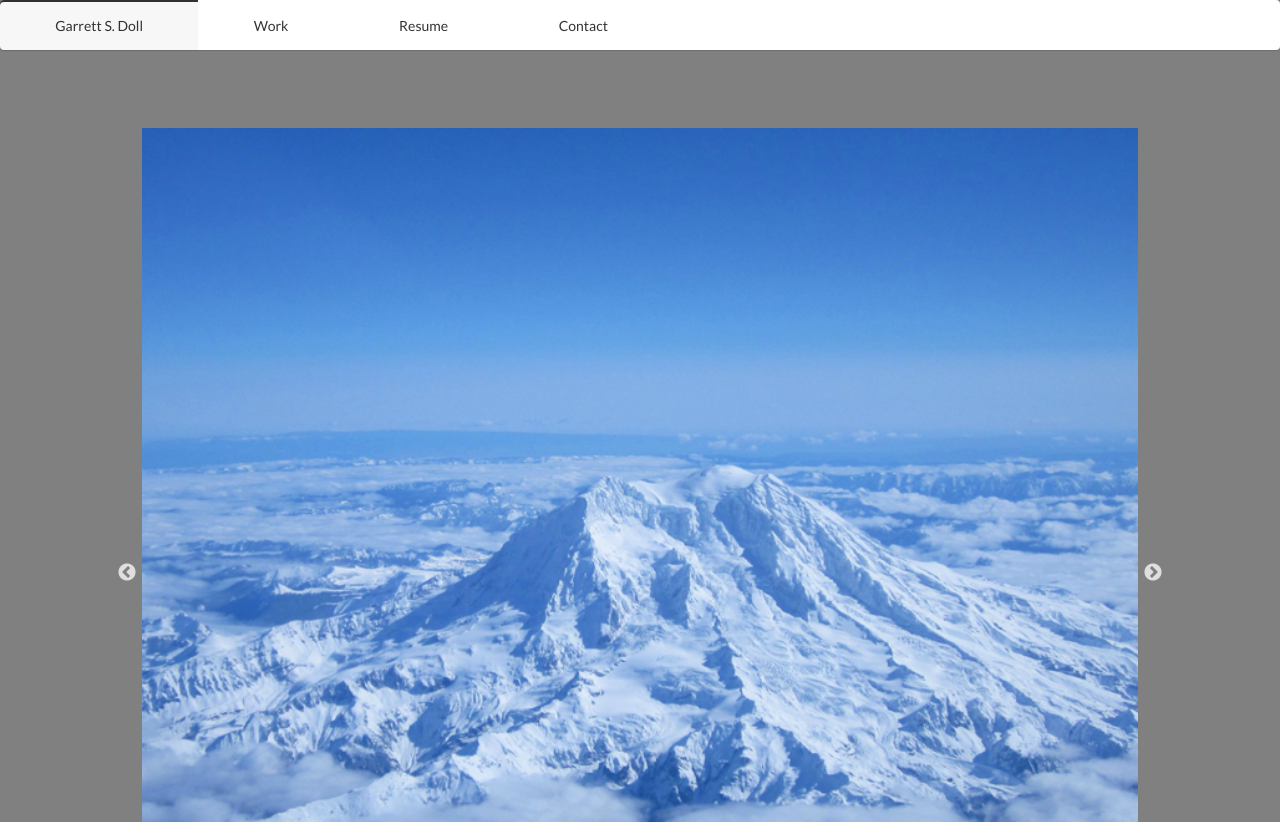
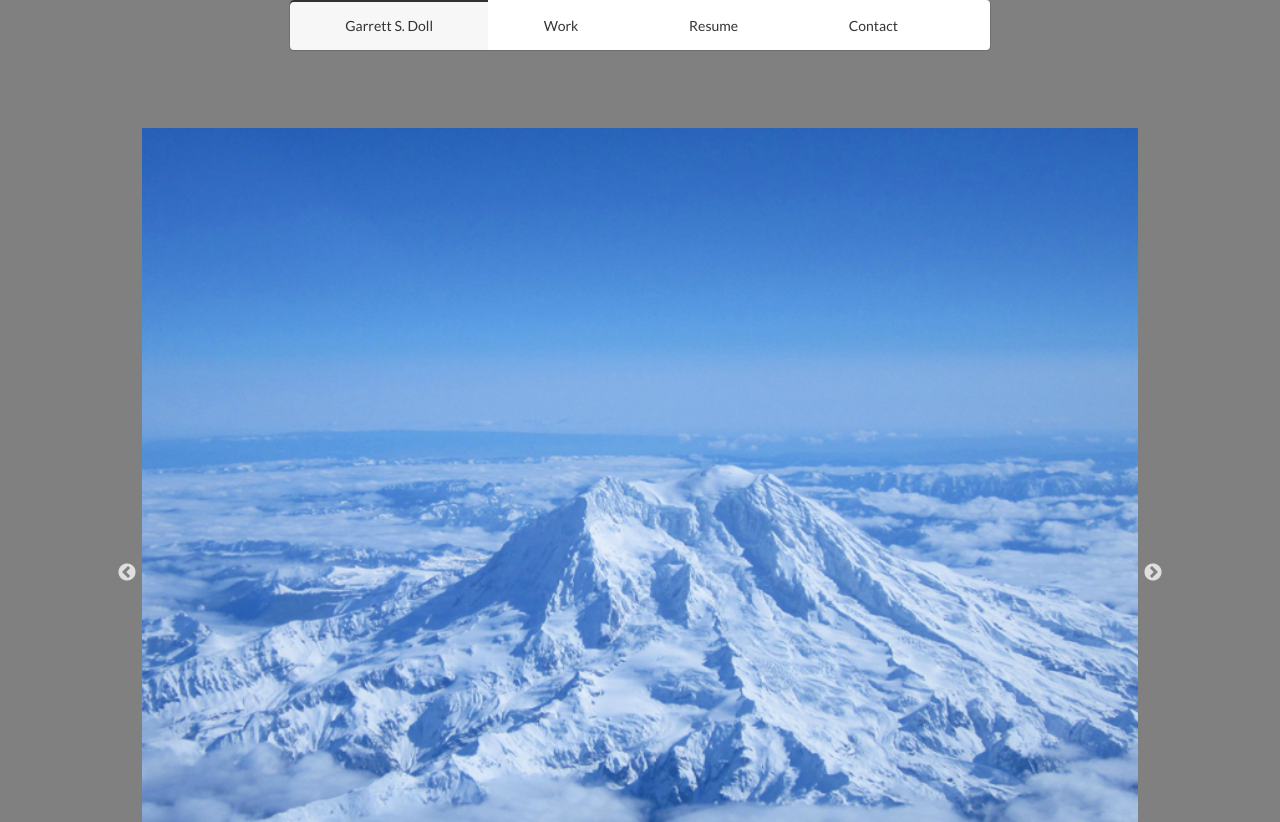
Before and after one commit to garrettdoll/portfolio_site, a plain HTML site: page index.html in a window 1280 px wide. Shown: the top 822 px of the page. Drawn offline with nearby package versions, Linux system fonts and the light colour scheme.

Commit message:
end of day

```diff
--- a/css/styles.css
+++ b/css/styles.css
@@ -42,6 +42,8 @@ img {
 .ui.menu {
 
 	height: 50px;
+	width: 700px;
+	margin: auto;
 
 }
 
```
